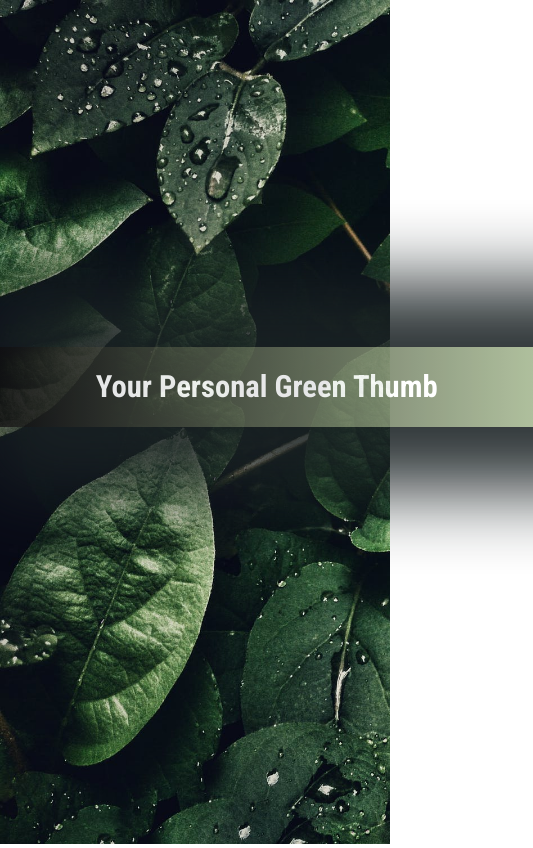
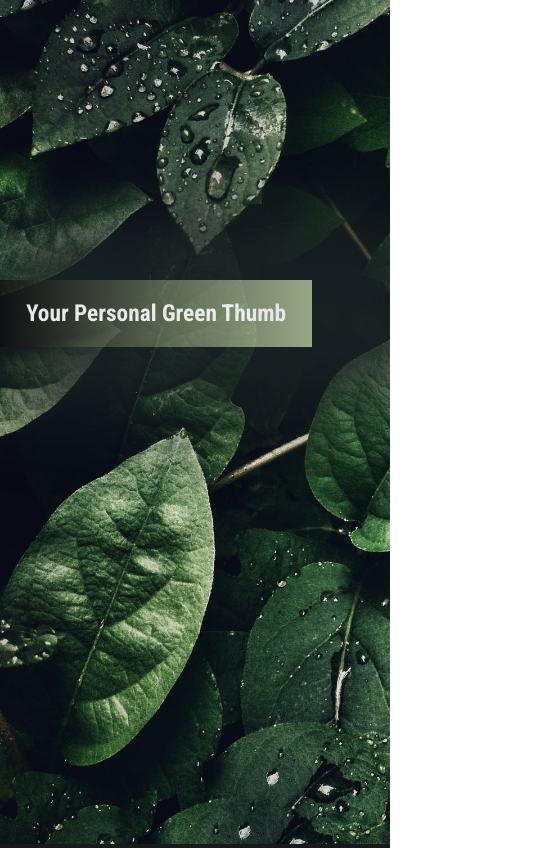
Before and after one commit to tyannarae/plantTracker, a React (Create React App) app: page / in a window 390 px wide. Shown: the whole page, 533 px wide, since content can reach past the window. Built offline with nearby package versions, Linux system fonts and the light colour scheme.

Commit message:
made the landing page responsive

```diff
--- a/src/styles/landingPage.scss
+++ b/src/styles/landingPage.scss
@@ -4,9 +4,6 @@
   pointer-events: none;
 }
 
-.landingPageContainer {
-  display: grid;
-}
 .CTA {
   p {
     font-size: 2.3em;
@@ -29,9 +26,57 @@
 }
 
 .CTA:hover {
+  text-decoration: none;
   border-top: 3px solid #fff902;
   border-bottom: 3px solid #fff902;
   p {
     color: #fff902;
   }
 }
+
+@media screen and (min-width: 279px) and (max-width: 654px) {
+  .CTA {
+    width: 80%;
+    height: 5em;
+    top: 21em;
+    p {
+      font-size: 1.75em;
+    }
+  }
+}
+@media screen and (min-width: 410px) and (max-width: 824) {
+  .CTA {
+    top: 25em;
+    p {
+      font-size: 1.75em;
+    }
+  }
+}
+
+@media screen and (min-width: 539px) and (max-width: 720px) {
+  .CTA {
+    p {
+      font-size: 1.75em;
+    }
+  }
+}
+
+@media screen and (min-width: 677px) and (max-width: 1025px) {
+  .CTA {
+    width: 40em;
+    height: 10em;
+    p {
+      font-size: 3em;
+    }
+  }
+}
+@media screen and (min-width: 1023px) and (max-width: 1367px) {
+  .CTA {
+    width: 48em;
+    height: 9em;
+    top: 30em;
+    p {
+      font-size: 3em;
+    }
+  }
+}
```
